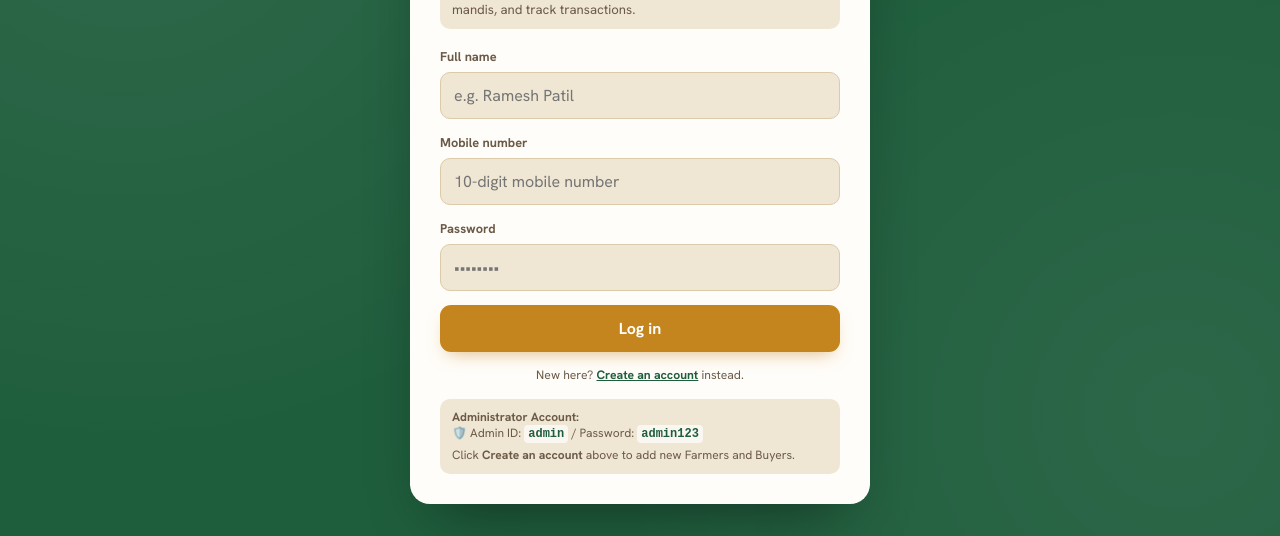
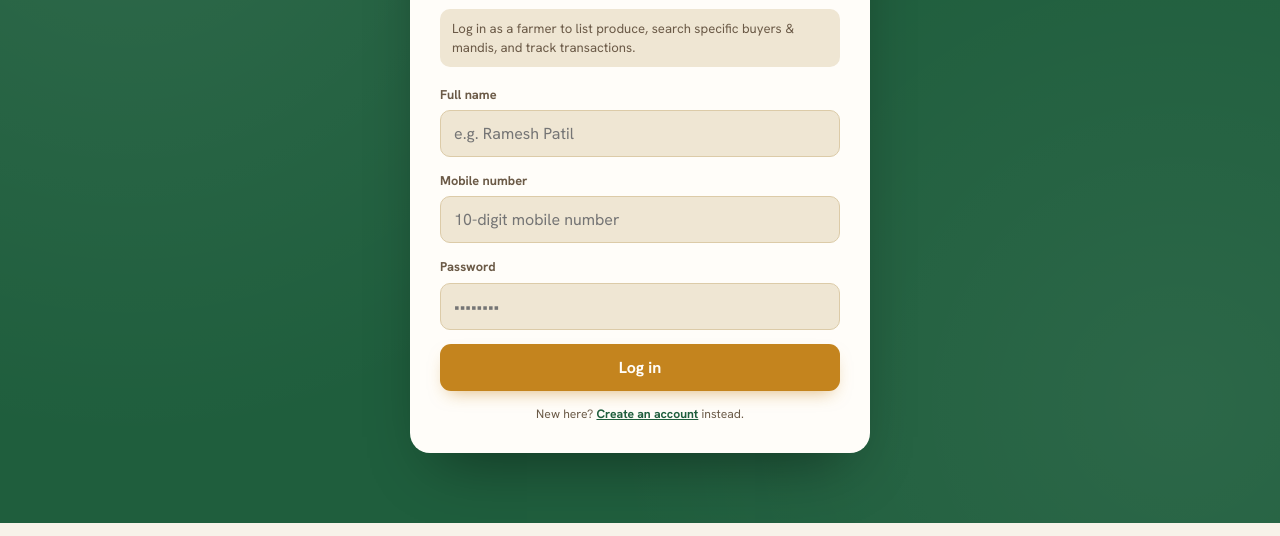
Before and after one commit to thrinay1314/sih, a website: page kisanlink-backend/public/index.html in a window 1280 px wide. Shown: the part 277-813 px from the top of the page. Drawn offline with Linux system fonts and the light colour scheme.

Commit message:
Update Changes

```diff
--- a/kisanlink-backend/public/index.html
+++ b/kisanlink-backend/public/index.html
@@ -413,12 +413,6 @@
 
     <button class="btn-login" id="loginSubmitBtn" onclick="submitAuthForm()" data-i18n="logIn">Log in</button>
     <div class="login-note" id="authToggleNote">New here? <a href="#" onclick="toggleAuthMode(event)" style="color:var(--leaf); font-weight:700;">Create an account</a> instead.</div>
-
-    <div class="demo-creds">
-      <strong>Administrator Account:</strong><br>
-      🛡️ Admin ID: <code>admin</code> / Password: <code>admin123</code><br>
-      <div style="color:var(--ink-soft); margin-top:4px;">Click <strong>Create an account</strong> above to add new Farmers and Buyers.</div>
-    </div>
   </div>
 </div>
 
```
